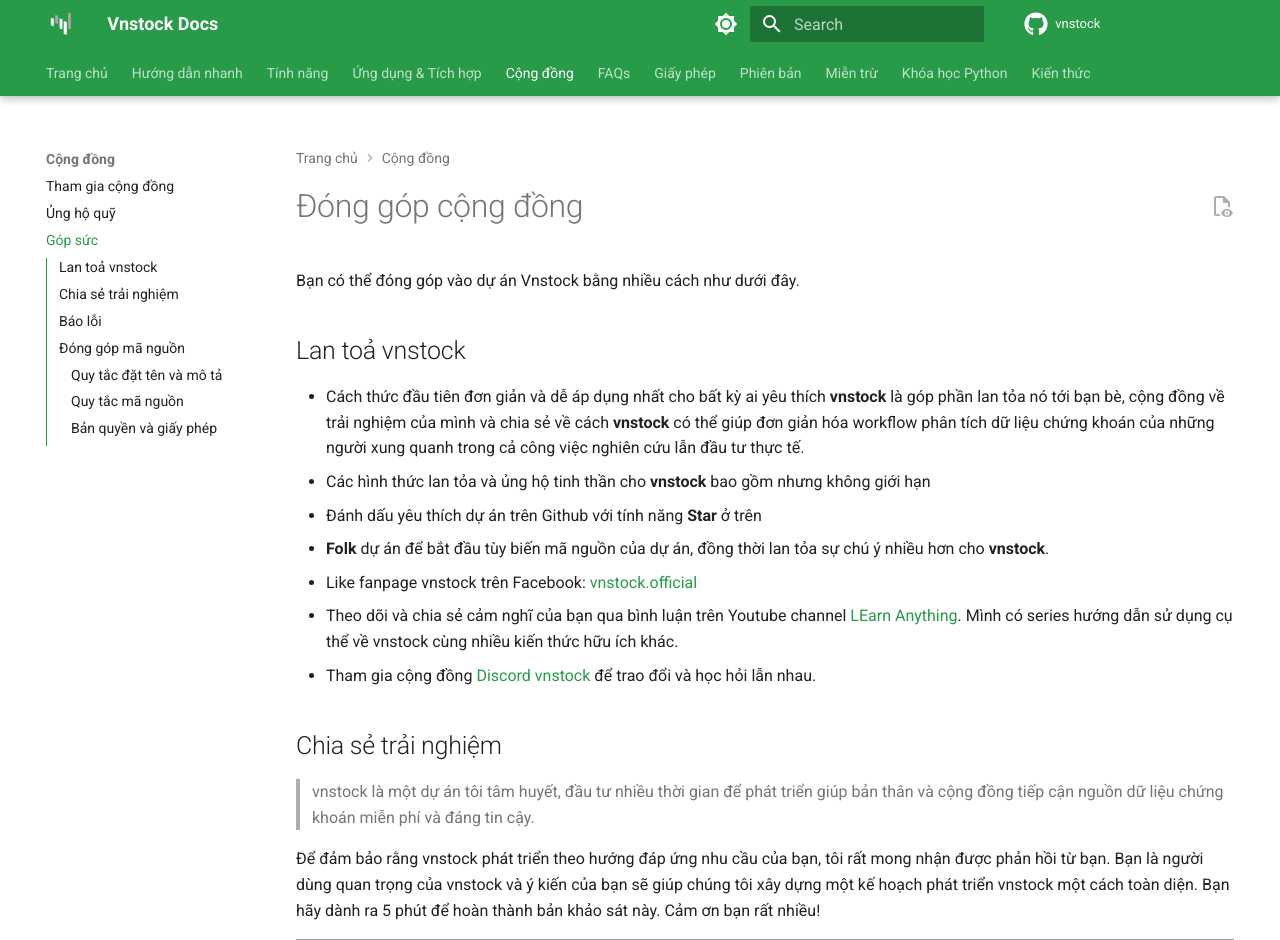
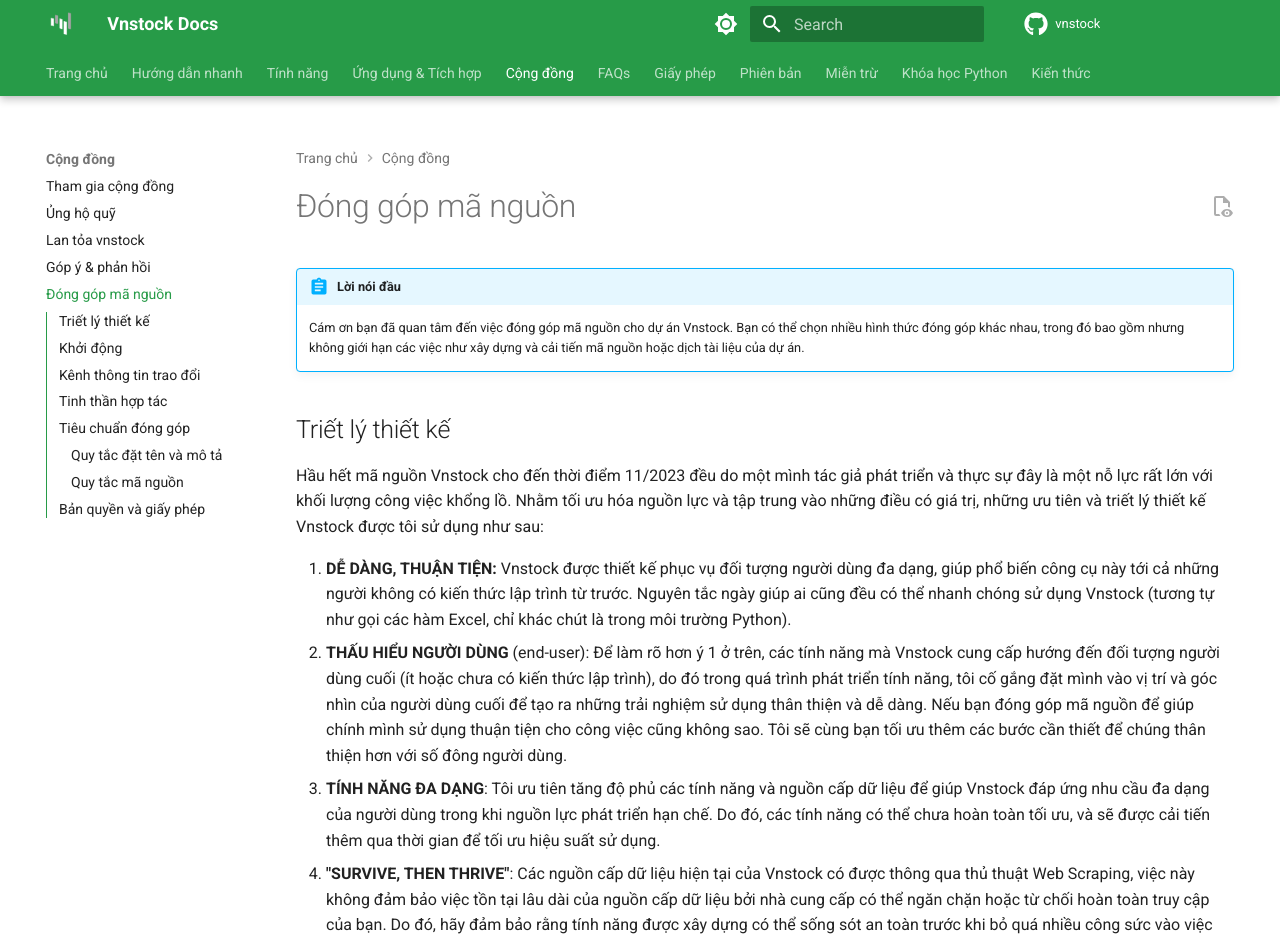
Before and after one commit to thinh-vu/vnstock, an MkDocs documentation site: the page built from docs/docs/community/contribute.md, in a window 1280 px wide and 1400 px high. Shown: the top 940 px of the window. Built offline with MkDocs 1.6.1 and Material for MkDocs 9.7.7, drawn with Linux system fonts in a browser that asks for light colours; comment, search, counter and statistics services are not loaded; some of the changed text lies outside the part shown; grey boxes are pictures that could not be loaded.

Commit message:
update docs

```diff
--- a/docs/docs/community/contribute.md
+++ b/docs/docs/community/contribute.md
@@ -1,47 +1,51 @@
-# Đóng góp cộng đồng
+# Đóng góp mã nguồn
 
-Bạn có thể đóng góp vào dự án Vnstock bằng nhiều cách như dưới đây.
+!!! abstract "Lời nói đầu"
+    Cám ơn bạn đã quan tâm đến việc đóng góp mã nguồn cho dự án Vnstock. Bạn có thể chọn nhiều hình thức đóng góp khác nhau, trong đó bao gồm nhưng không giới hạn các việc như xây dựng và cải tiến mã nguồn hoặc dịch tài liệu của dự án.
 
-## Lan toả vnstock
-- Cách thức đầu tiên đơn giản và dễ áp dụng nhất cho bất kỳ ai yêu thích **vnstock** là góp phần lan tỏa nó tới bạn bè, cộng đồng về trải nghiệm của mình và chia sẻ về cách **vnstock** có thể giúp đơn giản hóa workflow phân tích dữ liệu chứng khoán của những người xung quanh trong cả công việc nghiên cứu lẫn đầu tư thực tế.
-- Các hình thức lan tỏa và ủng hộ tinh thần cho **vnstock** bao gồm nhưng không giới hạn
-  - Đánh dấu yêu thích dự án trên Github với tính năng **Star** ở trên
-  - **Folk** dự án để bắt đầu tùy biến mã nguồn của dự án, đồng thời lan tỏa sự chú ý nhiều hơn cho **vnstock**.
-  - Like fanpage vnstock trên Facebook: [vnstock.official](https://www.facebook.com/vnstock.official)
-  - Theo dõi và chia sẻ cảm nghĩ của bạn qua bình luận trên Youtube channel [LEarn Anything](https://www.youtube.com/@learn_anything_az). Mình có series hướng dẫn sử dụng cụ thể về vnstock cùng nhiều kiến thức hữu ích khác.
-  - Tham gia cộng đồng [Discord vnstock](https://discord.gg/qJvxJcChJ3) để trao đổi và học hỏi lẫn nhau.
+## Triết lý thiết kế
 
-## Chia sẻ trải nghiệm
+Hầu hết mã nguồn Vnstock cho đến thời điểm 11/2023 đều do một mình tác giả phát triển và thực sự đây là một nỗ lực rất lớn với khối lượng công việc khổng lồ. Nhằm tối ưu hóa nguồn lực và tập trung vào những điều có giá trị, những ưu tiên và triết lý thiết kế Vnstock được tôi sử dụng như sau:
 
->vnstock là một dự án tôi tâm huyết, đầu tư nhiều thời gian để phát triển giúp bản thân và cộng đồng tiếp cận nguồn dữ liệu chứng khoán miễn phí và đáng tin cậy.
+1. **DỄ DÀNG, THUẬN TIỆN:** Vnstock được thiết kế phục vụ đối tượng người dùng đa dạng, giúp phổ biến công cụ này tới cả những người không có kiến thức lập trình từ trước. Nguyên tắc ngày giúp ai cũng đều có thể nhanh chóng sử dụng Vnstock (tương tự như gọi các hàm Excel, chỉ khác chút là trong môi trường Python).
+2. **THẤU HIỂU NGƯỜI DÙNG** (end-user): Để làm rõ hơn ý 1 ở trên, các tính năng mà Vnstock cung cấp hướng đến đối tượng người dùng cuối (ít hoặc chưa có kiến thức lập trình), do đó trong quá trình phát triển tính năng, tôi cố gắng đặt mình vào vị trí và góc nhìn của người dùng cuối để tạo ra những trải nghiệm sử dụng thân thiện và dễ dàng. Nếu bạn đóng góp mã nguồn để giúp chính mình sử dụng thuận tiện cho công việc cũng không sao. Tôi sẽ cùng bạn tối ưu thêm các bước cần thiết để chúng thân thiện hơn với số đông người dùng.
+3. **TÍNH NĂNG ĐA DẠNG**: Tôi ưu tiên tăng độ phủ các tính năng và nguồn cấp dữ liệu để giúp Vnstock đáp ứng nhu cầu đa dạng của người dùng trong khi nguồn lực phát triển hạn chế. Do đó, các tính năng có thể chưa hoàn toàn tối ưu, và sẽ được cải tiến thêm qua thời gian để tối ưu hiệu suất sử dụng.
+4. **"SURVIVE, THEN THRIVE"**: Các nguồn cấp dữ liệu hiện tại của Vnstock có được thông qua thủ thuật Web Scraping, việc này không đảm bảo việc tồn tại lâu dài của nguồn cấp dữ liệu bởi nhà cung cấp có thể ngăn chặn hoặc từ chối hoàn toàn truy cập của bạn. Do đó, hãy  đảm bảo rằng tính năng được xây dựng có thể sống sót an toàn trước khi bỏ quá nhiều công sức vào việc tối ưu tận gốc nhưng bỗng dưng một ngày bạn nhận ra mình là "Dã tràng xe cát biển Đông" khi tính năng mình xây dựng bị ngưng hoạt động.
 
-Để đảm bảo rằng vnstock phát triển theo hướng đáp ứng nhu cầu của bạn, tôi rất mong nhận được phản hồi từ bạn. Bạn là người dùng quan trọng của vnstock và ý kiến của bạn sẽ giúp chúng tôi xây dựng một kế hoạch phát triển vnstock một cách toàn diện. Bạn hãy dành ra 5 phút để hoàn thành bản khảo sát này. Cảm ơn bạn rất nhiều!
+## Khởi động
 
-<iframe src="https://docs.google.com/forms/d/e/1FAIpQLSej7ZR8Q2S15yHWmgWWE8eXvyyhUo2sD3aicoeC_c6SJQSV2A/viewform?embedded=true" width="1024" height="800" frameborder="0" marginheight="0" marginwidth="0">Đang tải…</iframe>
+> Tôi tin là tới đây, bạn đã có đủ thông tin để bắt đầu hành trình code dạo cùng Vnstock. Dưới đây là những hướng dẫn giúp bạn bắt đầu dễ dàng hơn.
 
-## Báo lỗi
-Đảm bảo rằng bạn đã kiểm tra trên trang [Issues](https://github.com/thinh-vu/vnstock/issues) xem vấn đề của bạn đã được đề cập trước đó chưa.
+1. **Folk** nhánh **beta** của repo này về tài khoản của mình, sửa đổi mã nguồn và tạo **pull request** để yêu cầu cập nhật mã nguồn. Sau khi kiểm tra các thay đổi và phê duyệt, mã nguồn do bạn đóng góp sẽ được gộp vào vnstock.
+2. Tạo **Pull Request** (PR) để gửi những thay đổi về mã nguồn của bạn tới nhánh `beta` để yêu cầu duyệt và cập nhật mã nguồn khi công việc hoàn thành. Những thay đổi do bạn đóng góp sẽ được cập nhật trên nhánh `beta` để thử nghiệm, sau đó phát hành chính thức trong phiên bản tiếp theo của **vnstock** trên Pypi.org cùng những cập nhật của tác giả.
 
-Nếu chưa, hãy tạo một issue mới để báo cáo lỗi hoặc yêu cầu tính năng. Vui lòng cung cấp một mô tả chi tiết về vấn đề của bạn, bao gồm các bước để tái tạo vấn đề (nếu có thể) và ảnh chụp mành hình lỗi. Các báo lỗi mơ hồ sẽ không được xem xét.
+## Kênh thông tin trao đổi
 
-## Đóng góp mã nguồn
+> Các trao đổi với tác giả trong việc lập trình và đóng góp mã nguồn cho dự án Vnstock, bạn vui lòng sử dụng một trong các tùy chọn sau.
 
-* Gợi ý: Các bạn có thể tham khảo mục Cộng đồng Vnstock để nắm rõ hơn tiêu chuẩn và hướng dẫn đóng góp mã nguồn dự án.
+1. Kênh [🧰nhóm-phát-triển](https://discord.com/channels/1096588264254738482/1133760970850832414) trên Discord. Nếu bạn chưa tham gia Discord của Vnstock, hãy tham gia [tại đây](https://discord.gg/6uMq5wZhY4). Trao đổi qua tin nhắn giúp thúc đẩy nhanh quá trình triển khai và xử lý các vấn đề phát sinh nhanh chóng.
+2. Mục [Discussion](https://github.com/thinh-vu/vnstock/discussions) có sẵn trên trang Github của dự án. Bạn có thể tạo chủ đề mới hoặc tham gia các chủ đề đã có để trao đổi các ý kiến của mình.
 
-- Bạn có thể đóng góp xây dựng vnstock thông qua nhiều hình thức khác nhau, trong đó có việc xây dựng và cải tiến mã nguồn hoặc dịch tài liệu của dự án.
-- Để bắt đầu, bạn có thể **folk** nhánh **beta** của repo này về tài khoản của mình, sửa đổi mã nguồn và tạo **pull request** để yêu cầu cập nhật mã nguồn. Sau khi kiểm tra các thay đổi và phê duyệt, mã nguồn do bạn đóng góp sẽ được gộp vào vnstock.
-- Lưu ý: Những thay đổi do bạn đóng góp sẽ được phát hành trong phiên bản tiếp theo của **vnstock** trên Pypi.org đồng thời với những cập nhật của tác giả trên nhánh **beta**.
+## Tinh thần hợp tác
+
+Tôi hướng đến một môi trường trao đổi thân thiện, tích cực và thúc đẩy hợp tác khi mời các bạn tham gia xây dựng vnstock. Để mọi thứ rõ ràng và minh bạch, tôi chia sẻ tới các bạn những nguyên tắc giúp chúng ta hợp tác dễ dàng hơn trong khuôn khổ một dự án mã nguồn mở như sau:
+
+1. **Hạn chế cảm cảm tính khi trao đổi công việc**: Điều này có được dựa trên việc chúng ta hiểu về những nguyên tắc và nhu cầu của nhau để cả đôi bên ít phải đi lòng vòng trao đổi một cách mơ hồ.
+2. **Lắng nghe và tôn trọng ý kiến của nhau**: Việc các bạn đóng góp mã nguồn không giống như cơ chế xin - cho mà là cả tôi, bạn và cộng đồng cùng hưởng lợi. Những ý kiến của bạn luôn được tôn trọng, và tác giả cũng cố gắng trao đổi với tư duy cởi mở, hướng đến kết quả tốt nhất có thể cho dự án.
+
+## Tiêu chuẩn đóng góp
 
 ### Quy tắc đặt tên và mô tả
 - Đặt tên nhánh: **feat/tieu-de-tinh-nang** hoặc **fix/tieu-de-sua-loi**.
 - Mô tả Pull Request: Mô tả rõ ràng và ngắn gọn về tính năng mới hoặc lý do sửa lỗi.
 
 ### Quy tắc mã nguồn
-- Vui lòng tuân thủ [PEP8](https://www.python.org/dev/peps/pep-0008/) cho mã Python.
-- Đảm bảo rằng mã nguồn của bạn đã được kiểm tra kiểm thử và không gây ra lỗi khác trong dự án.
+- Tham khảo [PEP8](https://www.python.org/dev/peps/pep-0008/) cho Python để tạo ra mã nguồn sạch sẽ, mạch lạc, và thuận tiện nhất trong việc hợp tác phát triển.
+- Đảm bảo rằng mã nguồn của bạn đã được kiểm thử kỹ hạn chế không gây ra lỗi khác trong dự án.
+- Để lại comment cho các đoạn mã bạn cung cấp giúp các thành viên khác hiểu được logic thiết kế và bắt kịp ý tưởng của bạn tốt hơn.
 
-### Bản quyền và giấy phép
-- Bằng cách đóng góp vào dự án Vnstock, bạn đồng ý rằng đóng góp của bạn sẽ được công bố theo giấy phép [MIT License](https://github.com/thinh-vu/vnstock/blob/beta/LICENSE).
+## Bản quyền và giấy phép
+- Bằng cách đóng góp vào dự án Vnstock, bạn đồng ý rằng đóng góp của bạn sẽ được công bố tự do theo giấy phép [MIT License](https://github.com/thinh-vu/vnstock/blob/beta/LICENSE).
 - Vui lòng thêm tên của bạn vào phần "Người đóng góp" trong tệp [CONTRIBUTORS.md](https://github.com/thinh-vu/vnstock/blob/beta/CONTRIBUTORS.md).
 
 Chúng tôi cảm ơn sự đóng góp của bạn cho Vnstock. Nhóm phát triển sẵn lòng hỗ trợ và xem xét mọi đóng góp để nâng cao chất lượng và tính năng của dự án. Hãy cùng nhau tạo nên một công cụ mạnh mẽ hỗ trợ đầu tư chứng khoán Việt Nam! 🚀
--- /dev/null
+++ b/docs/docs/community/lan-toa-trai-nghiem-voi-vnstock.md
@@ -0,0 +1,9 @@
+# Giới thiệu vnstock tới cộng đồng của bạn
+
+- Cách thức đầu tiên đơn giản và dễ áp dụng nhất cho bất kỳ ai yêu thích **vnstock** là góp phần lan tỏa nó tới bạn bè, cộng đồng về trải nghiệm của mình và chia sẻ về cách **vnstock** có thể giúp đơn giản hóa workflow phân tích dữ liệu chứng khoán của những người xung quanh trong cả công việc nghiên cứu lẫn đầu tư thực tế.
+- Các hình thức lan tỏa và ủng hộ tinh thần cho **vnstock** bao gồm nhưng không giới hạn
+  - Đánh dấu yêu thích dự án trên Github với tính năng **Star** ở trên
+  - **Folk** dự án để bắt đầu tùy biến mã nguồn của dự án, đồng thời lan tỏa sự chú ý nhiều hơn cho **vnstock**.
+  - Like fanpage vnstock trên Facebook: [vnstock.official](https://www.facebook.com/vnstock.official)
+  - Theo dõi và chia sẻ cảm nghĩ của bạn qua bình luận trên Youtube channel [LEarn Anything](https://www.youtube.com/@learn_anything_az). Mình có series hướng dẫn sử dụng cụ thể về vnstock cùng nhiều kiến thức hữu ích khác.
+  - Tham gia cộng đồng [Discord vnstock](https://discord.gg/qJvxJcChJ3) để trao đổi và học hỏi lẫn nhau.
--- a/docs/mkdocs.yml
+++ b/docs/mkdocs.yml
@@ -221,7 +221,9 @@
   - Cộng đồng:
     - Tham gia cộng đồng: community/join.md
     - Ủng hộ quỹ: community/support.md
-    - Góp sức: community/contribute.md
+    - Lan tỏa vnstock: community/lan-toa-trai-nghiem-voi-vnstock.md
+    - Góp ý & phản hồi: community/feedback.md
+    - Đóng góp mã nguồn: community/contribute.md
   - FAQs:
     - Sản phẩm: faq/feature.md
     - Cộng đồng: faq/community.md
```
Also changed, not shown: docs/docs/community/feedback.md (added, +16 -0 lines), 2 other files.
